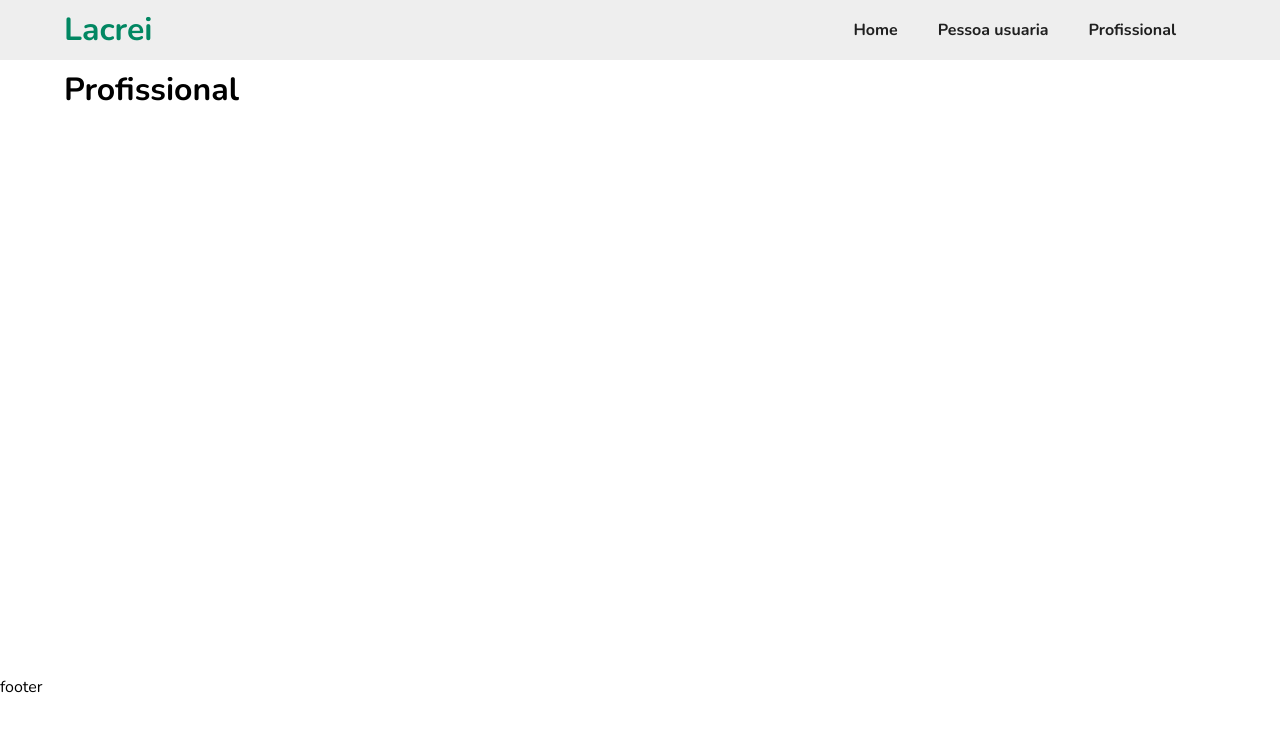
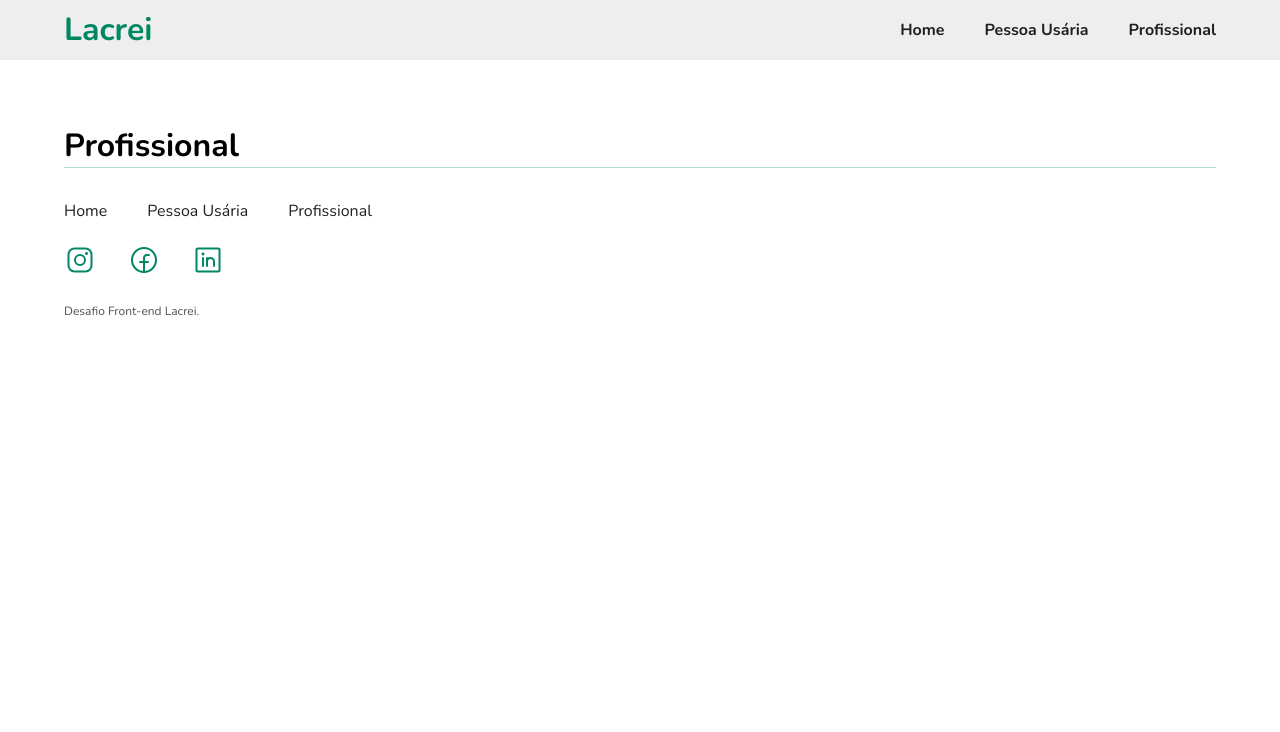
Before and after one commit to cleitonBarros/Desafio-Lacrei, a React (Vite) app in the folder DesafioLacrei/: page /Profissional in a window 1280 px wide. Shown: the top 732 px of the page. Built offline with nearby package versions, Linux system fonts and the light colour scheme.

Commit message:
footer completed

```diff
--- a/DesafioLacrei/src/App.jsx
+++ b/DesafioLacrei/src/App.jsx
@@ -6,7 +6,7 @@ import Profissional from "./components/pages/Profissional"
 
 import Container from "./components/layouts/container"
 import Navbar from "./components/layouts/navbar"
-//import Footer from "./components/layouts/Footer"
+import Footer from "./components/layouts/Footer"
 
 
 
@@ -21,7 +21,7 @@ function App() {
         <Route exact path='/Profissional' element={<Profissional />} />
         </Routes>
       </Container>
-      <footer>footer</footer>
+      <Footer />
     </Router>
   )
 }
--- a/DesafioLacrei/src/components/cstyled/Footer.jsx
+++ b/DesafioLacrei/src/components/cstyled/Footer.jsx
@@ -0,0 +1,58 @@
+import styled from "styled-components"
+
+const Footer = styled.footer `
+    margin: 0px 4rem;
+    border-top: 1px solid #b0e0d3;
+    display: flex;
+    flex-direction: column;
+    justify-content: space-between;
+    padding: 2rem 0px 0.5rem;
+    height: 10rem;
+
+    .list{
+        list-style: none;
+        display: flex;
+        align-items:  center;
+        gap: 2.5rem;
+    }
+    .item a{
+        font-style: normal;
+        font-size: 16px;
+        line-height: 22px;
+        color: #1F1F1F;
+        text-decoration: none;
+        transition: all 0.2s ease 0s;
+
+    }
+    & a:hover{
+        opacity: 0.7;
+    }
+
+    .smallText{
+        font-size:12px;
+        color: #515151;
+    }
+
+    @media (max-width: 1040px){
+        margin: 0px 2rem;
+    }
+    @media (max-width: 550px){
+        margin: 0px 1rem;
+        padding-top: 1rem;
+
+        .list{
+            display: flex;
+            flex-direction: column;
+            align-items:  flex-start;
+            gap: 0rem;
+        }
+        .item a{
+            font-size: 14px;
+            line-height: 20px;
+
+        }
+    }
+
+`;
+
+export default Footer
--- a/DesafioLacrei/src/components/cstyled/Header.jsx
+++ b/DesafioLacrei/src/components/cstyled/Header.jsx
@@ -37,14 +37,14 @@ const Header = styled.header `
 
     }
     .list{
+        list-style: none;
         display: flex;
-        list-style: none;
         align-items:  center;
+        gap: 2.5rem;
+        justify-content:space-between;
     }
-    .item{
-       margin-right: 2.5rem;
-    }
-    & a{
+
+    .item a{
 
         font-style: normal;
         font-weight: 700;
@@ -59,8 +59,10 @@ const Header = styled.header `
     @media(max-width: 1040px) {
         padding: 0.5rem 2rem;
 
+        .list{
+            gap: 2rem;
 
-
+        }
     }
     @media(max-width: 550px) {
         padding: 0.5rem 1rem;
@@ -69,12 +71,16 @@ const Header = styled.header `
             flex-direction:  column;
             align-items:center
         }
-         .item{
-       margin-right: 2.5rem;
-       }
 
+        .list{
+            gap: 1rem;
+
+        }
+        .item a{
+            font-size: 14px;
+            line-height: 20px;
+        }
     }
-
 `;
 
 export default Header
--- a/DesafioLacrei/src/components/cstyled/Main.jsx
+++ b/DesafioLacrei/src/components/cstyled/Main.jsx
@@ -2,15 +2,10 @@ import styled from "styled-components"
 
 const Main = styled.main `
     width: 100%;
+    padding: 4rem 4rem 0px;
     display: flex;
     justify-content: space-between;
-    margin:0 auto;
-    flex-wrap: wrap;
-    padding: 0.5rem 4rem;
-
-    .min-heigh{
-        min-height: 75vh;
-    }
+    align-items: flex-start;
 
     .start{
         justify-content: flex-start;
@@ -20,6 +15,15 @@ const Main = styled.main `
         flex-direction: column;
         justify-content: flex-start
     }
+    @media(max-width: 1040px) {
+        padding: 2rem 2rem 0px;
+    }
+    @media(max-width: 550px) {
+        padding: 1rem 1rem 0px;
+
+    }
+
+
 `;
 
 export default Main
--- /dev/null
+++ b/DesafioLacrei/src/components/cstyled/SocialMedia.jsx
@@ -0,0 +1,10 @@
+import styled from "styled-components"
+
+const SocialMedia = styled.div `
+
+        display: flex;
+        gap: 2rem;
+
+`;
+
+export default SocialMedia
--- a/DesafioLacrei/src/components/layouts/footer.jsx
+++ b/DesafioLacrei/src/components/layouts/footer.jsx
@@ -1,4 +1,16 @@
+
+import CFooter from "../cstyled/Footer"
+import Menu from './menu'
+import Socialmedia from  "./socialmedia"
+
 function Footer(){
-    return <p> footer</p>
+    return (
+        <CFooter>
+            <Menu />
+            <Socialmedia />
+            <p className="smallText" >Desafio Front-end Lacrei.</p>
+        </CFooter>
+
+    )
 }
 export default Footer
--- /dev/null
+++ b/DesafioLacrei/src/components/layouts/menu.jsx
@@ -0,0 +1,12 @@
+import {Link} from 'react-router-dom'
+
+function Menu(){
+    return(
+        <ul className="list">
+            <li className="item"><Link to='/'>Home</Link></li>
+            <li className="item"><Link to='/PessoaUsuaria'>Pessoa Usária</Link></li>
+            <li className="item"><Link to='/Profissional'>Profissional</Link></li>
+        </ul>
+    )
+}
+export default Menu
--- a/DesafioLacrei/src/components/layouts/navbar.jsx
+++ b/DesafioLacrei/src/components/layouts/navbar.jsx
@@ -1,15 +1,12 @@
 import {Link} from 'react-router-dom'
 import Header from '../cstyled/Header'
+import Menu from './menu'
 function Navbar(){
     return(
         <Header >
             <nav className="nav">
                 <Link  className="logo" to='/'>Lacrei</Link>
-                <ul className="list">
-                    <li className="item"><Link to='/'>Home</Link></li>
-                    <li className="item"><Link to='/PessoaUsuaria'>Pessoa usuaria</Link></li>
-                    <li className="item"><Link to='/Profissional'>Profissional</Link></li>
-                </ul>
+                <Menu />
             </nav>
         </Header>
     )
--- /dev/null
+++ b/DesafioLacrei/src/components/layouts/socialmedia.jsx
@@ -0,0 +1,23 @@
+import SocialMedia  from '../cstyled/SocialMedia'
+
+import  FacebookLogo from "../../assets/icons/FacebookLogo.svg"
+import  InstagramLogo  from "../../assets/icons/InstagramLogo.svg"
+import  LinkedinLogo  from "../../assets/icons//LinkedinLogo.svg"
+
+
+function Socialmedia(){
+    return(
+        <SocialMedia>
+            <a target="_blank" href="https://www.instagram.com/lacrei.saude/">
+                <img src={InstagramLogo} alt="Logo facebook"/>
+            </a>
+            <a  target="_blank" href="https://www.facebook.com/lacrei.saude/">
+                <img src={FacebookLogo} alt="Logo facebook"/>
+            </a><a  target="_blank" href="https://www.Linkedin.com/company/lacrei/">
+                <img src={ LinkedinLogo } alt="Logo facebook"/>
+            </a>
+        </SocialMedia>
+
+    )
+}
+export default Socialmedia
--- a/DesafioLacrei/src/index.css
+++ b/DesafioLacrei/src/index.css
@@ -7,4 +7,5 @@
 body, html, #root{
     background: #fff;
     height: 100%;
+    -webkit-font-smoothing: antialiased;
 }
```
Also changed, not shown: DesafioLacrei/src/components/cstyled/Box.jsx (added).
